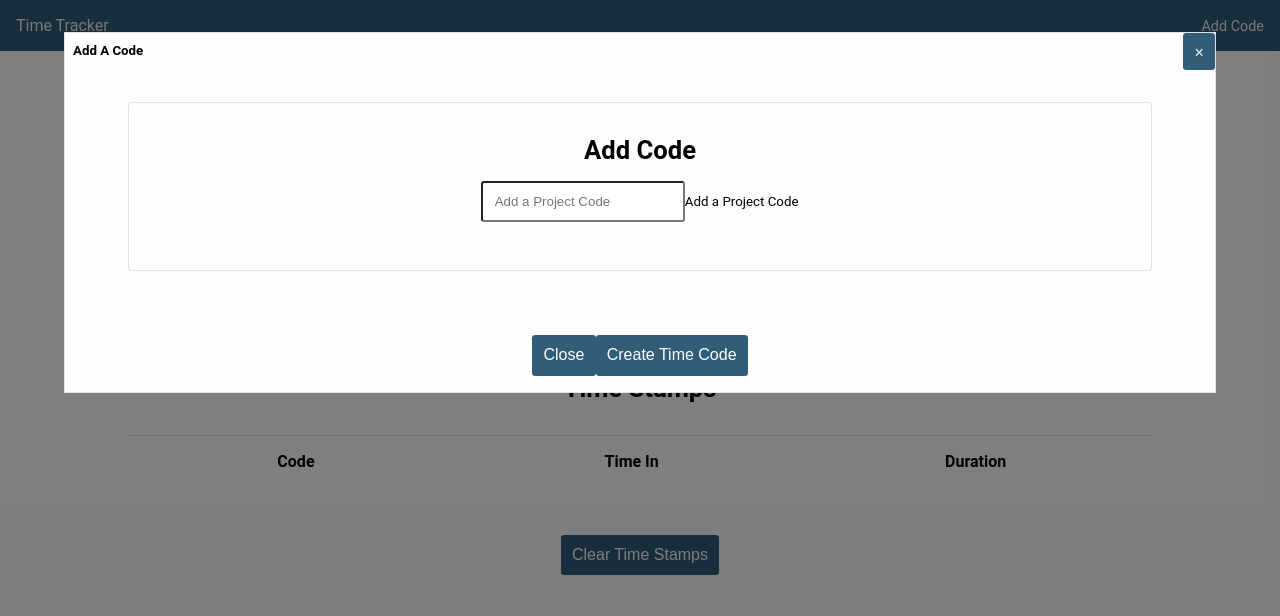
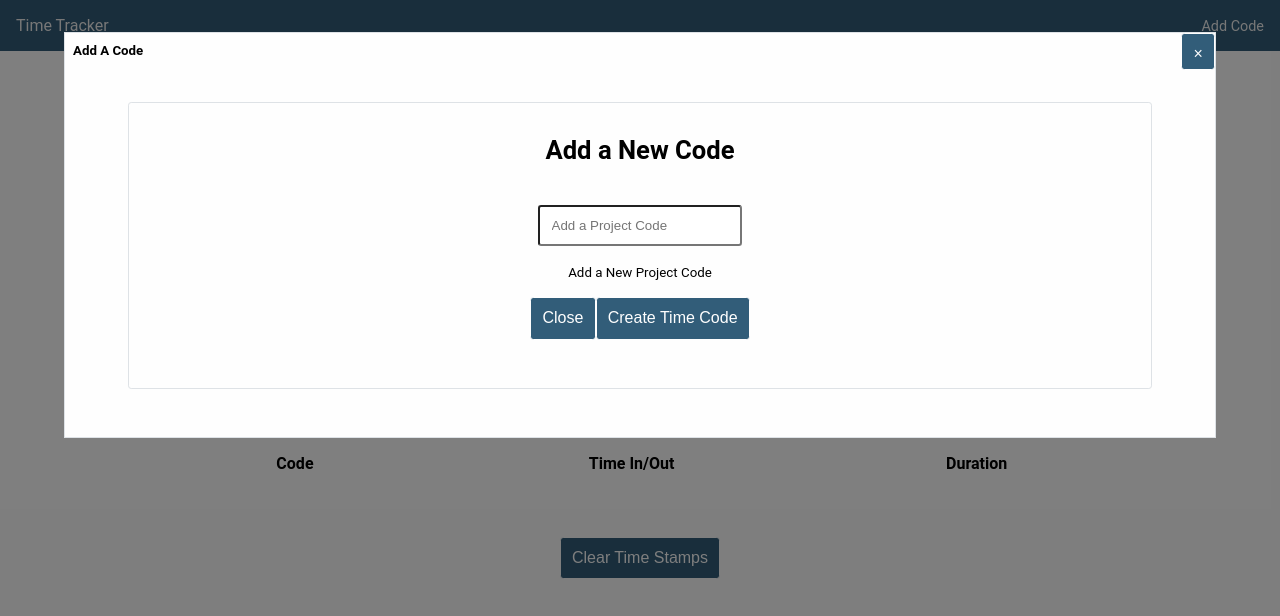
Before and after one commit to crokadilekyle/react-time-tracker, a React app: page / in a window 1280 px wide. Both pictures are taken after a click on the element "Add Code". Built offline with nearby package versions, Linux system fonts and the light colour scheme.

Commit message:
add project functionality

```diff
--- a/src/CodeCreate.js
+++ b/src/CodeCreate.js
@@ -6,41 +6,34 @@ export default class CodeCreate extends Component {
       <div className="modal-bg">
         <div className="modal">
           <header>
-            <h5 className="modal-title">Add A Code</h5>
+            <h5>Add A Code</h5>
             <button type="button" onClick={this.props.showModal}>
               <span aria-hidden="true">&times;</span>
             </button>
           </header>
-          <main className="modal-body">
-            <form>
-              <div className="form-group border rounded p-4">
-                <label for="addcode">
-                  <h3>Add Code</h3>
+          <main>
+            <form onSubmit={this.props.addNewCode}>
+              <div style={{ display: "flex", flexDirection: "column" }}>
+                <legend>
+                  <h3>Add a New Code</h3>
+                </legend>
+                <span id="codeerror" style={{ minHeight: "24px" }} />
+                <input
+                  onChange={this.props.getNewCode}
+                  type="text"
+                  placeholder="Add a Project Code"
+                  name="addcode"
+                />
+                <label htmlFor="addcode">
+                  <small>Add a New Project Code</small>
                 </label>
-                <span
-                  id="codeerror"
-                  className="d-block text-danger alert"
-                  style={{ minHeight: "24px" }}
-                />
-                <input
-                  className="form-control m-auto"
-                  type="text"
-                  id="addcode"
-                  placeholder="Add a Project Code"
-                  aria-describedby="addcodehelp"
-                />
-                <small id="addcodehelp" className="form-text text-muted">
-                  Add a Project Code
-                </small>
+              </div>
+              <div>
+                <button onClick={this.props.showModal}>Close</button>
+                <button type="submit">Create Time Code</button>
               </div>
             </form>
           </main>
-          <div className="modal-footer">
-            <button type="button" onClick={this.props.showModal}>
-              Close
-            </button>
-            <button>Create Time Code</button>
-          </div>
         </div>
       </div>
     );
--- a/src/Container.js
+++ b/src/Container.js
@@ -12,20 +12,43 @@ class Container extends Component {
     this.state = {
       punch: {
         code: "",
-        timestamp: ""
+        timestamp: "",
+        inout: "in"
+      },
+      prevPunch: {
+        code: "",
+        timestamp: "",
+        inout: "out"
+      },
+      code: {
+        code: "",
+        disabled: false
       },
       stamps: JSON.parse(localStorage.timestamps),
+      codes: Array.from(JSON.parse(localStorage.codes)),
       show: false
     };
     this.onSubmit = this.onSubmit.bind(this);
+    this.addNewCode = this.addNewCode.bind(this);
   }
 
   //Add time code functions
+  timestamps = JSON.parse(localStorage.timestamps);
+
   onChange = e => {
+    if (this.timestamps.length > 0) {
+      let prevPunch = {
+        code: this.state.punch.code,
+        timestamp: moment().format(),
+        inout: "out"
+      };
+      this.timestamps.push(prevPunch);
+    }
     this.setState({
       punch: {
         code: e.target.value,
-        timestamp: moment().format()
+        timestamp: moment().format(),
+        inout: "in"
       }
     });
   };
@@ -33,17 +56,13 @@ class Container extends Component {
   onSubmit = e => {
     e.preventDefault();
 
-    let timestamps = JSON.parse(localStorage.timestamps);
     if (this.state.punch.code !== "") {
-      timestamps.push(this.state.punch);
-      localStorage.setItem("timestamps", JSON.stringify(timestamps));
+      this.timestamps.push(this.state.punch);
+      localStorage.setItem("timestamps", JSON.stringify(this.timestamps));
       this.setState({
-        punch: {
-          code: "",
-          timestamp: ""
-        },
         stamps: JSON.parse(localStorage.timestamps)
       });
+      document.getElementById("addTimeStampForm").reset();
     } else {
       console.log("cant be blank");
     }
@@ -51,6 +70,7 @@ class Container extends Component {
 
   //clear Time Stamps function
   clearStamps = () => {
+    this.timestamps = [];
     this.setState({
       stamps: []
     });
@@ -64,17 +84,56 @@ class Container extends Component {
     });
   };
 
+  getNewCode = e => {
+    this.setState({
+      code: {
+        code: e.target.value,
+        disabled: false
+      }
+    });
+  };
+
+  addNewCode = e => {
+    e.preventDefault();
+
+    let codes = JSON.parse(localStorage.codes);
+    if (this.state.code.code !== "") {
+      codes.push(this.state.code);
+      localStorage.setItem("codes", JSON.stringify(codes));
+      this.setState({
+        code: {
+          code: "",
+          disabled: false
+        },
+        show: !this.state.show,
+        codes: Array.from(JSON.parse(localStorage.codes))
+      });
+    } else {
+      console.log("cant be blank");
+    }
+  };
+
   render() {
     const { punch, stamps, show } = this.state;
     return (
       <div className="container-fluid">
         <Nav showModal={this.showModal} />
-        {show ? <CodeCreate showModal={this.showModal} /> : ""}
+        {show ? (
+          <CodeCreate
+            code={this.state.code}
+            showModal={this.showModal}
+            getNewCode={this.getNewCode}
+            addNewCode={this.addNewCode}
+          />
+        ) : (
+          ""
+        )}
         <Form
           onSubmit={this.onSubmit}
           onChange={this.onChange}
           code={punch.code}
           timestamp={punch.timestamp}
+          codes={this.state.codes}
         />
         <Log stamps={stamps} clearStamps={this.clearStamps} />
       </div>
--- a/src/Form.js
+++ b/src/Form.js
@@ -4,12 +4,12 @@ import Punch from "./Punch";
 class Form extends Component {
   render() {
     return (
-      <form className="border p-2 mt-3" onSubmit={this.props.onSubmit}>
+      <form id="addTimeStampForm" onSubmit={this.props.onSubmit}>
         <fieldset>
           <legend>
             <h3>Choose a Code</h3>
           </legend>
-          <Punch onChange={this.props.onChange} />
+          <Punch onChange={this.props.onChange} codes={this.props.codes} />
           <button type="Submit">Submit</button>
         </fieldset>
       </form>
--- a/src/Log.js
+++ b/src/Log.js
@@ -21,7 +21,7 @@ export default class Logs extends Component {
           <thead>
             <tr>
               <th>Code</th>
-              <th>Time In</th>
+              <th>Time In/Out</th>
               <th>Duration</th>
             </tr>
           </thead>
@@ -30,11 +30,14 @@ export default class Logs extends Component {
               return (
                 <tr key={i}>
                   <td>{stamp.code}</td>
-                  <td>{moment(stamp.timestamp).format("LT")}</td>
                   <td>
-                    {i > 0
+                    {stamp.inout.toUpperCase()}:{" "}
+                    {moment(stamp.timestamp).format("LT")}
+                  </td>
+                  <td>
+                    {stamp.inout === "out"
                       ? getDuration(stamps[i - 1].timestamp, stamp.timestamp)
-                      : "00"}
+                      : "--"}
                   </td>
                 </tr>
               );
--- a/src/Punch.js
+++ b/src/Punch.js
@@ -1,16 +1,13 @@
 import React, { Component } from "react";
 
 class Punch extends Component {
-  state = {
-    codes: Array.from(JSON.parse(localStorage.codes))
-  };
   render() {
     return (
-      <select className="form-control" onChange={this.props.onChange}>
+      <select id="select" onChange={this.props.onChange}>
         <option value="" default>
           Choose a code
         </option>
-        {this.state.codes.map((code, i) => {
+        {this.props.codes.map((code, i) => {
           return <option key={i}>{code.code}</option>;
         })}
       </select>
--- a/src/styles.css
+++ b/src/styles.css
@@ -24,7 +24,7 @@ body {
 .App {
   font-family: sans-serif;
   text-align: center;
-  font-family: "Roboto";
+  font-family: "Roboto", sans-serif;
 }
 
 nav ul {
@@ -81,15 +81,17 @@ button {
 button {
   color: var(--white);
   background: var(--blue);
-  border: none;
+  border: 1px solid var(--white);
   font: "Segoe UI", "roboto", sans-serif;
   text-align: center;
   font-size: 1em;
 }
 
 button:hover {
-  background-color: rgba(50, 93, 121, 0.5);
-  transition: background-color 0.2s ease-in-out;
+  background-color: var(--white);
+  color: var(--blue);
+  border: 1px solid var(--blue);
+  transition: all 0.2s ease-in-out;
   cursor: pointer;
 }
 
```
